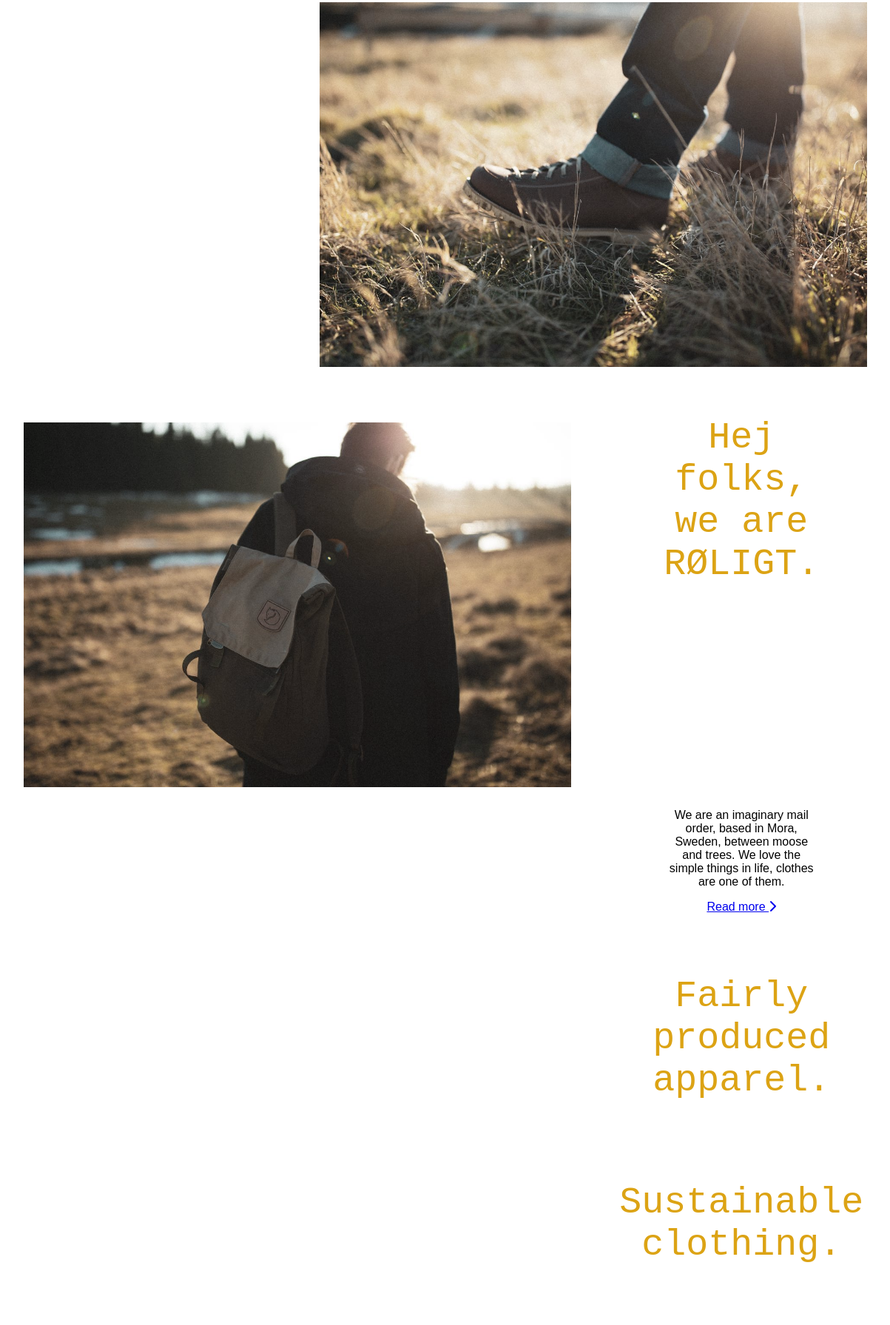
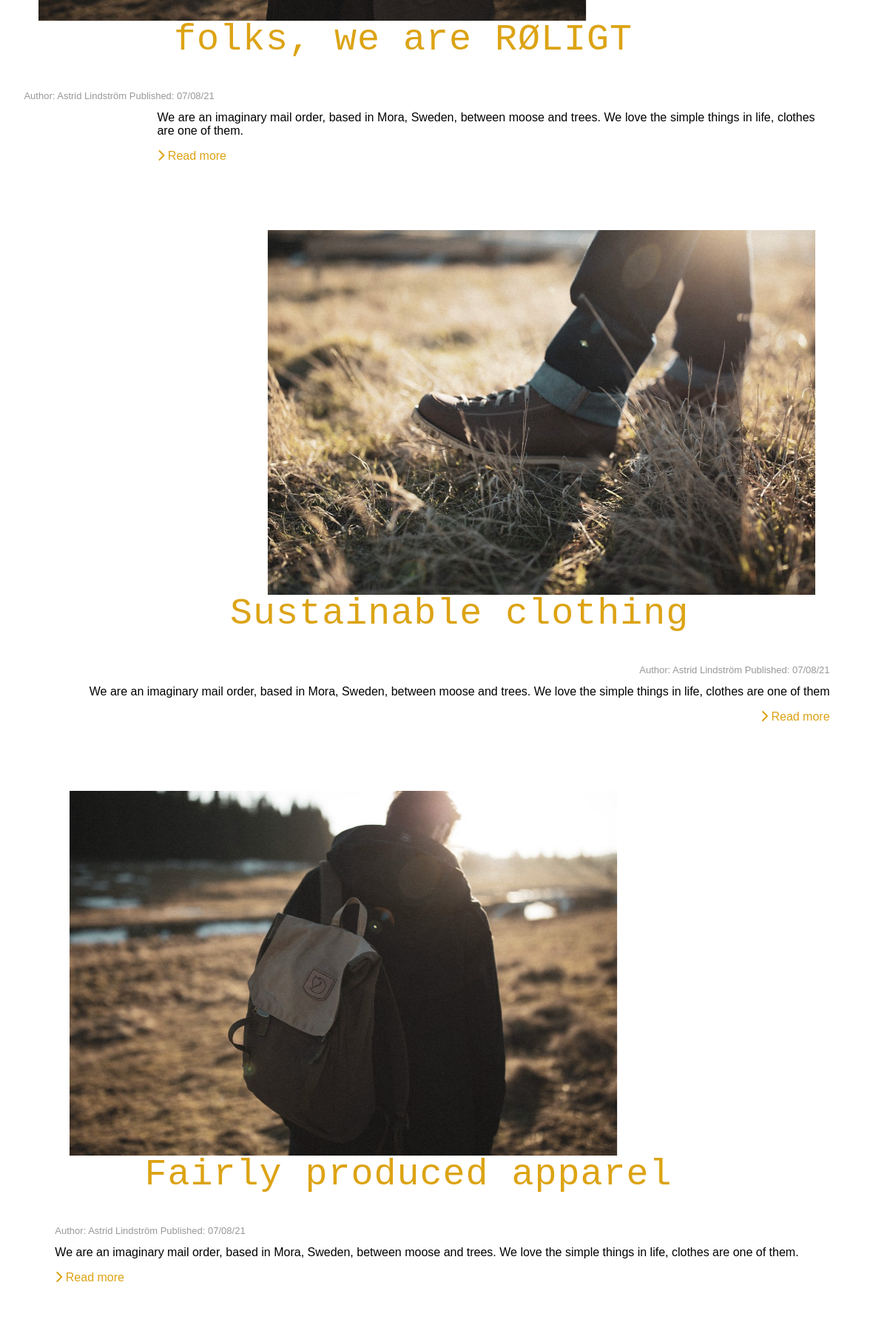
Before and after one commit to astrid-schindler/html-template, a website: page index.html in a window 1536 px wide. Shown: the part 649-2440 px from the top of the page at 74% size, without its empty margins (191-1394 px from the left). Drawn offline with nearby package versions, Linux system fonts and the light colour scheme; a web font is replaced by a local one.

Commit message:
Finished news-page

```diff
--- a/index.html
+++ b/index.html
@@ -16,7 +16,7 @@
     <header>
     <div class="header-box"></div>
     <div class="header"> </div>
-    <div class="header-logo animate__animated animate__fadeInLeft"><i class="fas fa-tree"></i> Røligt</div>
+    <div class="header-logo animate__animated animate__fadeInLeft"><i class="fas fa-campground"></i> Røligt</div>
         <div class="header-menu">
             <ul>
                 <li><a href="modules/pages/home.html">Home</a></li>
@@ -31,29 +31,33 @@
     </header>
 
     <main>
-    <div class="content animate__animated animate__fadeInLeft">
-
-
-    <a href="#">
-        <img src="assets/images/photo2.jpeg" class="content-img" alt="Girl in a jacket">
-    </a>
-    </div>
-    <h2 class="content-text">Hej folks, we are RØLIGT.</h2>
-    <div class="simple-text">We are an imaginary mail order, based in Mora, Sweden, between moose and trees. We love the simple things in life, clothes are one of them.
-        <a href="#"><p class="more">Read more <i class="fas fa-chevron-right"></i></p></a>
-    </div>
-        <div class="content2 animate__animated animate__fadeInLeft">
-        <a href="#">
-            <img src="assets/images/photo4.jpeg" class="content-img2" alt="Girl in a jacket">
-        </a>
-    </div>
-    <h2 class="content-text3">Fairly produced apparel.</h2>
-    <div class="content3 animate__animated animate__fadeInLeft">
-        <a href="#">
-            <img src="assets/images/photo3.jpeg" class="content-img3" alt="Girl in a jacket">
-        </a>
-    </div>
-    <h2 class="content-text2">Sustainable clothing.</h2>
+        <!--Content Section 1-->
+        <div class="content">
+            <a href="#"><img src="assets/images/photo2.jpeg" class="content-img animate__animated animate__fadeInLeft" alt="Man in a jacket"></a>
+            <h2 class="content-text">Hej folks, we are RØLIGT</h2>
+            <p class="credits">Author: Astrid Lindström Published: 07/08/21</p>
+            <div class="simple-text">We are an imaginary mail order, based in Mora, Sweden, between moose and trees. We love the simple things in life, clothes are one of them.
+                <a href="#"><p>Read more <i class="fas fa-chevron-right"></i></p></a>
+            </div>
+        </div>
+        <!--Content Section 2-->
+        <div class="content2">
+            <a href="#"><img src="assets/images/photo4.jpeg" class="content-img2 animate__animated animate__fadeInLeft" alt="Shoes"></a>
+            <h2 class="content-text2">Sustainable clothing</h2>
+            <p class="credits">Author: Astrid Lindström Published: 07/08/21</p>
+            <div class="simple-text2">We are an imaginary mail order, based in Mora, Sweden, between moose and trees. We love the simple things in life, clothes are one of them
+                <a href="#"><p>Read more <i class="fas fa-chevron-right"></i></p></a>
+            </div>
+        </div>
+        <!--Content Section 3-->
+        <div class="content3">
+            <a href="#"><img src="assets/images/photo3.jpeg" class="content-img3 animate__animated animate__fadeInLeft" alt="Walking man"></a>
+            <h2 class="content-text3">Fairly produced apparel</h2>
+            <p class="credits">Author: Astrid Lindström Published: 07/08/21</p>
+            <div class="simple-text3">We are an imaginary mail order, based in Mora, Sweden, between moose and trees. We love the simple things in life, clothes are one of them.
+                <a href="#"><p>Read more <i class="fas fa-chevron-right"></i></p></a>
+            </div>
+        </div>
     </main>
 
     <footer>
--- a/modules/atoms/headline/headline.css
+++ b/modules/atoms/headline/headline.css
@@ -2,6 +2,8 @@ h1, h2, h3, h4, h5, h6{
     font-family: antarctican-mono, "Courier New", sans-serif;
     color: #dca314;
     font-weight: 400;
+    line-height: 1.05em;
+    letter-spacing: 1px;
 }
 
 h1{
--- a/modules/molecules/contact-form/contact-form.css
+++ b/modules/molecules/contact-form/contact-form.css
@@ -9,9 +9,14 @@ main{
 
 fieldset {
     border: 0;
+    -webkit-appearance: none;
+    -moz-appearance: none;
+
 }
 
 input[type='text'], [type='email'], select, textarea {
+    -webkit-appearance: none;
+    -moz-appearance: none;
     background: none;
     border: none;
     border-bottom: solid 1px #afafaf;
@@ -36,11 +41,15 @@ input[type='text'], [type='email'], select, textarea {
 }
 
 input[type='text']:focus, [type='email']:focus, textarea:focus {
+    -webkit-appearance: none;
+    -moz-appearance: none;
     outline: none;
     padding: 0 0 0.875em 0;
 }
 
 input[type=button], input[type=submit], input[type=reset] {
+    -webkit-appearance: none;
+    -moz-appearance: none;
     font-family: antarctican-mono, sans-serif;
     background-color: #dca314;
     border: none;
@@ -49,6 +58,7 @@ input[type=button], input[type=submit], input[type=reset] {
     text-decoration: none;
     margin: 4px 2px;
     cursor: pointer;
+    border-radius: 0;
 }
 
 input[type=button]:hover, input[type=submit]:hover, input[type=reset]:hover {
--- a/modules/organisms/header/header.css
+++ b/modules/organisms/header/header.css
@@ -41,6 +41,7 @@ header{
     position: fixed;
     right: 60px;
     z-index: 100;
+    text-transform: uppercase
 }
 
 .header-menu li {
--- a/modules/organisms/teaser/teaser.css
+++ b/modules/organisms/teaser/teaser.css
@@ -17,14 +17,22 @@
     .content {
         grid-area: 2 / 2 / auto / 12;
         text-align: left;
+        padding-top: 50px;
     }
 
-    .content .more {
+    .content a, .content2 a, .content3 a {
         color: #dca314;
         font-family: antarctican-mono, sans-serif;
+        text-decoration: none;
+        direction: rtl;
+        text-align: left;
     }
 
-    .content .more:hover {
+     .content2 a{
+        text-align: right;
+    }
+
+    .content a:hover, .content2 a:hover, .content3 a:hover {
         font-weight: 600;
     }
 
@@ -44,19 +52,41 @@
          */
     }
 
+    .credits{
+        color: #989898;
+        font-size: 13px;
+    }
+
     .content .content-img {
-        width: 740px;
+        max-width: 740px;
         overflow: hidden;
         -webkit-filter: grayscale(40%);
-        transform: translatey(0px);
         float: left;
         /*animation: float 6s ease-in-out infinite;
          */
     }
 
+    .content .content-img:hover {
+        filter: none;
+        -webkit-filter: grayscale(0);
+
+    }
+
+    .content2 .content-img2:hover {
+        filter: none;
+        -webkit-filter: grayscale(0);
+    }
+
+    .content3 .content-img3:hover {
+        filter: none;
+        -webkit-filter: grayscale(0);
+    }
+
     .content2 {
         grid-area: 3 / 2 / auto / 12;
         justify-self: end;
+        padding-top: 50px;
+        text-align: right;
     }
 
     .content2 .content-text2 {
@@ -75,7 +105,7 @@
     }
 
     .content2 .content-img2 {
-        width: 740px;
+        max-width: 740px;
         overflow: hidden;
         transform: translatey(0px);
         -webkit-filter: grayscale(40%);
@@ -85,17 +115,16 @@
     }
 
     .content3 {
-        grid-area: 4 / 2 / auto / auto;
-        padding-left: 50px;
+        grid-area: 4 / 2 / auto / 12;
         padding-top: 50px;
+        text-align: left;
     }
 
     .content3 .content-text3 {
         color: #dca314;
-        padding-top: 150px;
         font-size: 50px;
         font-weight: 300;
-        text-align: right;
+        text-align: left;
         padding-right: 50px;
         /*animation: float3 6s ease-in-out infinite;
          */
@@ -103,18 +132,18 @@
 
     .content3 .simple-text3 {
         color: #000000;
-        padding-left: 160px;
         font-weight: 400;
-        text-align: left;
+        text-align: justify;
         /*animation: float3 4s ease-in-out infinite;
          */
     }
 
     .content3 .content-img3 {
-        width: 740px;
+        max-width: 740px;
         overflow: hidden;
         -webkit-filter: grayscale(40%);
         transform: translatey(0px);
+        float: left;
         /*animation: float2 6s ease-in-out infinite;
          */
     }
```
Also changed, not shown: modules/pages/contact.html (+1 -3 lines), modules/pages/home.html (+17 -25 lines), modules/pages/news.html (+30 -2 lines), modules/pages/products.html (+1 -1 lines), modules/pages/shop.html (+1 -1 lines), modules/molecules/blog-comment-form/blog-comment-form.scss (deleted).
